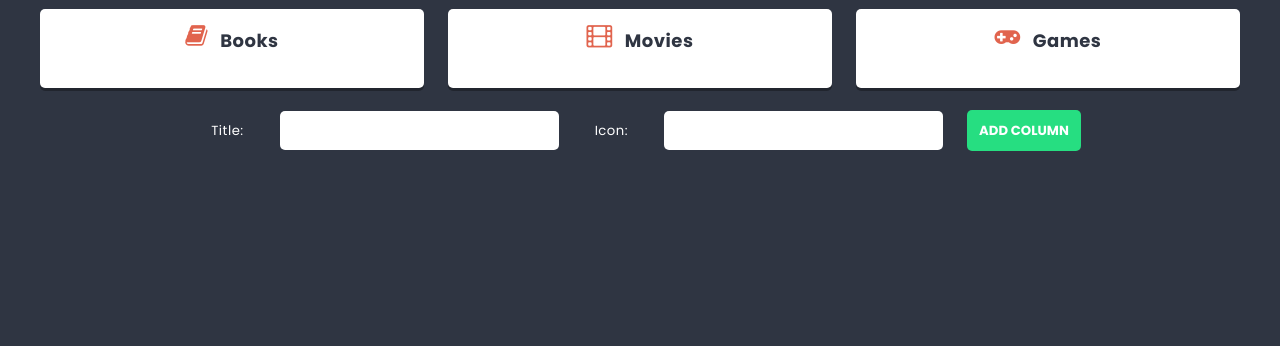
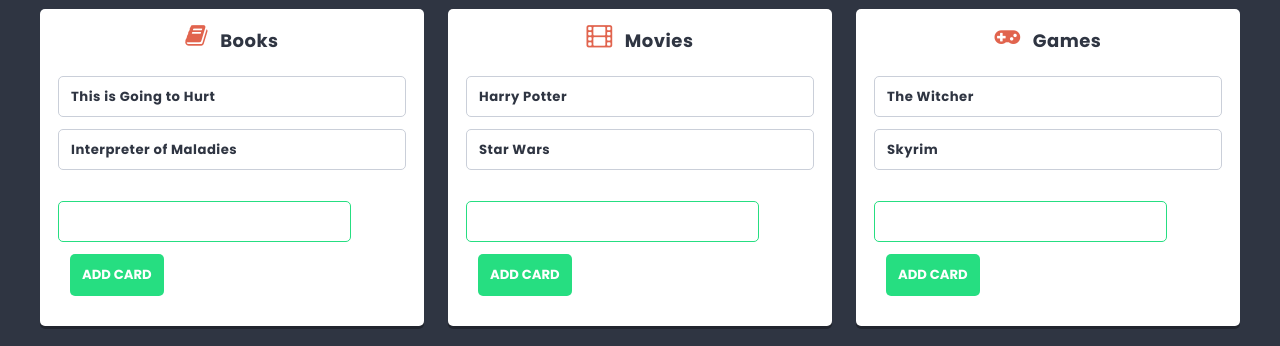
Before and after one commit to MatGom/react-todo, a React (Create React App) app: page / in a window 1280 px wide. Shown: the part 331-677 px from the top of the page. Built offline with nearby package versions, Linux system fonts and the light colour scheme.

Commit message:
Add CardForm

```diff
--- /dev/null
+++ b/src/components/Card/Card.js
@@ -0,0 +1,7 @@
+import styles from './Card.module.scss';
+
+const Card = props => {
+  return <li className={styles.card}>{props.title}</li>;
+};
+
+export default Card;
--- /dev/null
+++ b/src/components/Card/Card.module.scss
@@ -0,0 +1,13 @@
+@import '../../styles/settings.scss';
+
+.card {
+  position: relative;
+  background: $color-light;
+  border: 1px solid lighten($color-dark, 60%);
+  padding: $base-size;
+  margin: 0 0 $base-size 0;
+  border-radius: $radius;
+  display: flex;
+  justify-content: space-between;
+  font-weight: bold;
+}
--- /dev/null
+++ b/src/components/CardForm/CardForm.js
@@ -0,0 +1,22 @@
+import styles from './CardForm.module.scss';
+import { useState } from 'react';
+import Button from './../Button/Button';
+import TextInput from './../TextInput/TextInput';
+
+const CardForm = props => {
+  const [title, setTitle] = useState('');
+  const handleSubmit = e => {
+    e.preventDefault();
+    props.action({ title: title }, props.columnId);
+    setTitle('');
+  };
+
+  return (
+    <form className={styles.cardForm} onSubmit={handleSubmit}>
+      <TextInput value={title} onChange={e => setTitle(e.target.value)} />
+      <Button>Add card</Button>
+    </form>
+  );
+};
+
+export default CardForm;
--- /dev/null
+++ b/src/components/CardForm/CardForm.module.scss
@@ -0,0 +1,16 @@
+@import '../../styles/settings.scss';
+
+.cardForm {
+  input {
+    border-color: $color-success;
+  }
+}
+
+@media (max-width: 1126px) {
+  .cardForm {
+    display: flex;
+    justify-content: center;
+    align-items: center;
+    flex-direction: column;
+  }
+}
--- a/src/components/Column/Column.js
+++ b/src/components/Column/Column.js
@@ -1,3 +1,5 @@
+import Card from '../Card/Card';
+import CardForm from '../CardForm/CardForm';
 import styles from './Column.module.scss';
 
 const Column = props => {
@@ -7,6 +9,12 @@
         <span className={styles.icon + ' fa fa-' + props.icon} />
         {props.title}
       </h2>
+      <ul className={styles.cards}>
+        {props.cards.map(card => (
+          <Card key={card.id} title={card.title} />
+        ))}
+      </ul>
+      <CardForm columnId={props.id} action={props.addCard} />
     </article>
   );
 };
--- a/src/components/List/List.js
+++ b/src/components/List/List.js
@@ -6,13 +6,47 @@
 
 const List = () => {
   const [columns, setColumns] = useState([
-    { id: 1, title: 'Books', icon: 'book' },
-    { id: 2, title: 'Movies', icon: 'film' },
-    { id: 3, title: 'Games', icon: 'gamepad' },
+    {
+      id: 1,
+      title: 'Books',
+      icon: 'book',
+      cards: [
+        { id: 1, title: 'This is Going to Hurt' },
+        { id: 2, title: 'Interpreter of Maladies' },
+      ],
+    },
+    {
+      id: 2,
+      title: 'Movies',
+      icon: 'film',
+      cards: [
+        { id: 1, title: 'Harry Potter' },
+        { id: 2, title: 'Star Wars' },
+      ],
+    },
+    {
+      id: 3,
+      title: 'Games',
+      icon: 'gamepad',
+      cards: [
+        { id: 1, title: 'The Witcher' },
+        { id: 2, title: 'Skyrim' },
+      ],
+    },
   ]);
 
   const addColumn = newColumn => {
-    setColumns([...columns, { id: shortid(), title: newColumn.title, icon: newColumn.icon }]);
+    setColumns([...columns, { id: shortid(), title: newColumn.title, icon: newColumn.icon, cards: [] }]);
+  };
+
+  const addCard = (newCard, columnId) => {
+    const columnsUpdated = columns.map(column => {
+      if (column.id === columnId)
+        return { ...column, cards: [...column.cards, { id: shortid(), title: newCard.title }] };
+      else return column;
+    });
+
+    setColumns(columnsUpdated);
   };
 
   return (
@@ -25,7 +59,7 @@
       <p className={styles.description}>Interesting things I want to check out</p>
       <section className={styles.columns}>
         {columns.map(column => (
-          <Column key={column.id} title={column.title} icon={column.icon} />
+          <Column key={column.id} id={column.id} title={column.title} icon={column.icon} cards={column.cards} addCard={addCard}/>
         ))}
       </section>
       <ColumnForm action={addColumn} />
```
